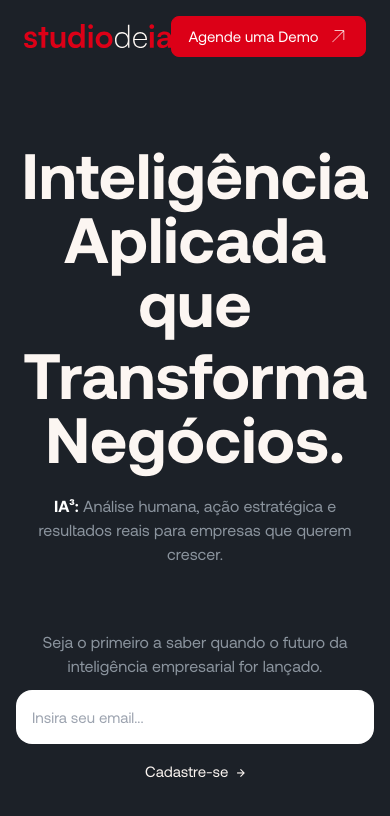
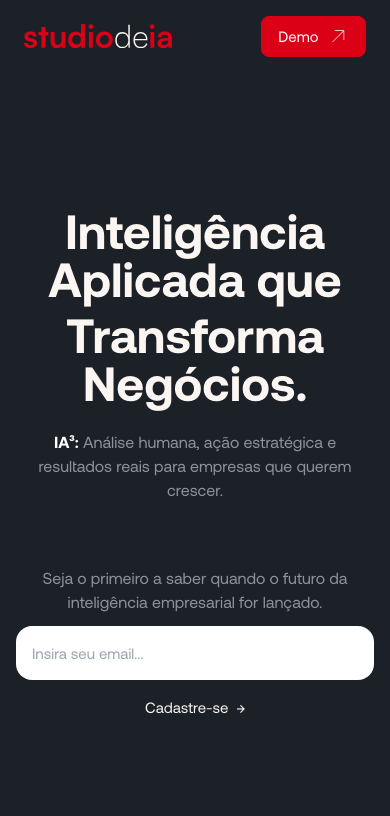
Before and after one commit to rafaelbqueiroz/studiodeia, a React (Vite) app: page / in a window 390 px wide. Shown: the top 816 px of the page. Built offline with nearby package versions, Linux system fonts and the light colour scheme.

Commit message:
feat: update headline responsive font size and simplify demo button text

```diff
--- a/src/App.tsx
+++ b/src/App.tsx
@@ -89,7 +89,7 @@ function App() {
               fontWeight: 400,
               whiteSpace: 'nowrap'
             }}>
-              Agende uma Demo
+              Demo
               <svg xmlns="http://www.w3.org/2000/svg" viewBox="0 0 256 256" focusable="false" style={{ width: '22.5px', height: '22.5px', display: 'block', fill: 'currentColor', flexShrink: 0, color: '#FFFFFF' }}>
                 <g style={{ strokeWidth: "thin" }}>
                   <path d="M196,64V168a4,4,0,0,1-8,0V73.66L66.83,194.83a4,4,0,0,1-5.66-5.66L182.34,68H88a4,4,0,0,1,0-8H192A4,4,0,0,1,196,64Z"/>
@@ -106,14 +106,14 @@ function App() {
           <h1 style={{ fontSize: '64px', fontWeight: 'bold', marginBottom: '24px', color: '#FCF6F2', lineHeight: '100%' }}>
             <span className="framer-text block mb-2" style={{
               color: '#FCF6F2',
-              fontSize: '64px',
+              fontSize: window.innerWidth < 768 ? '48px' : '64px',
               lineHeight: '100%',
             }}>
               Inteligência Aplicada que
             </span>
             <span className="framer-text block" style={{
               color: '#FCF6F2',
-              fontSize: '64px',
+              fontSize: window.innerWidth < 768 ? '48px' : '64px',
               lineHeight: '100%',
             }}>
               Transforma Negócios.
```
